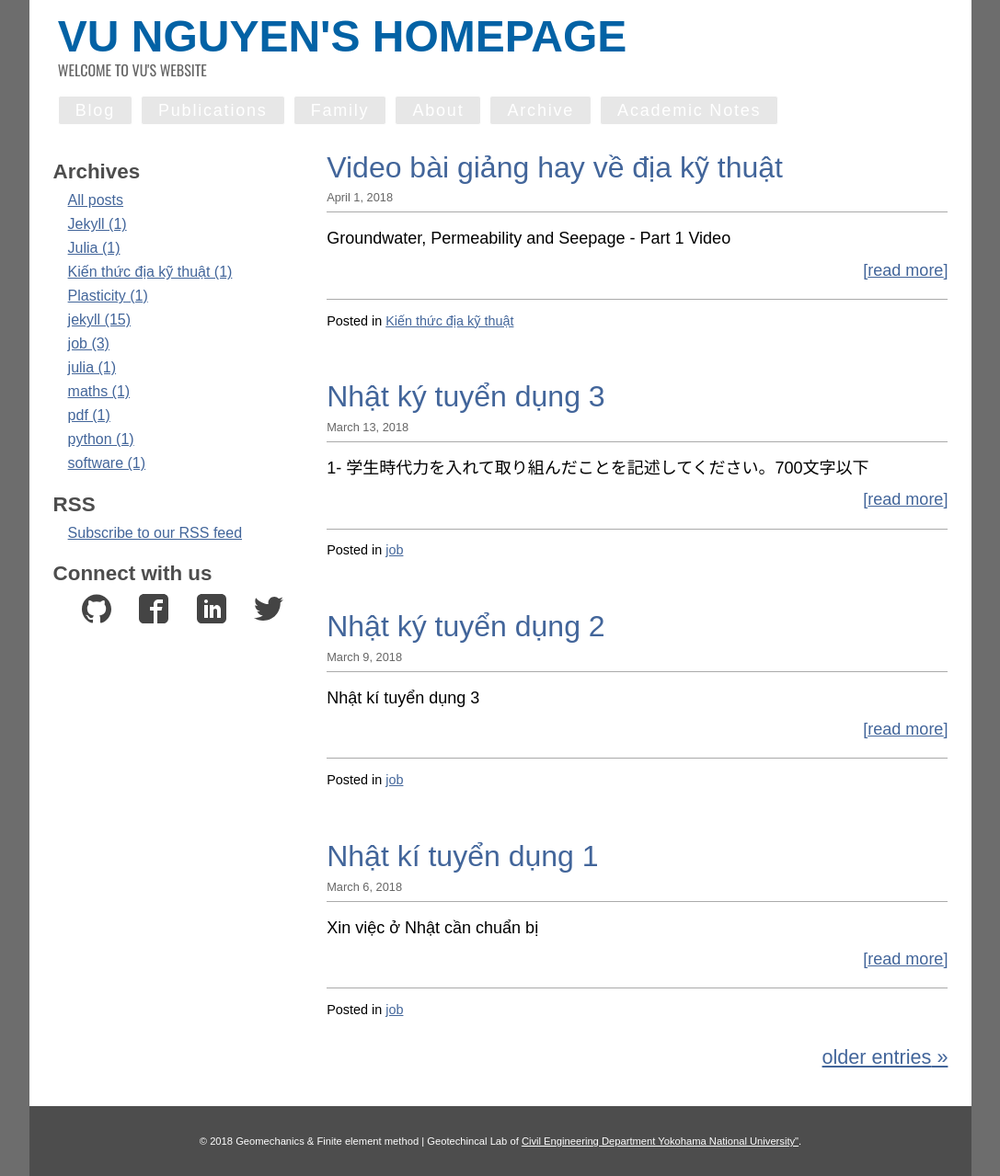
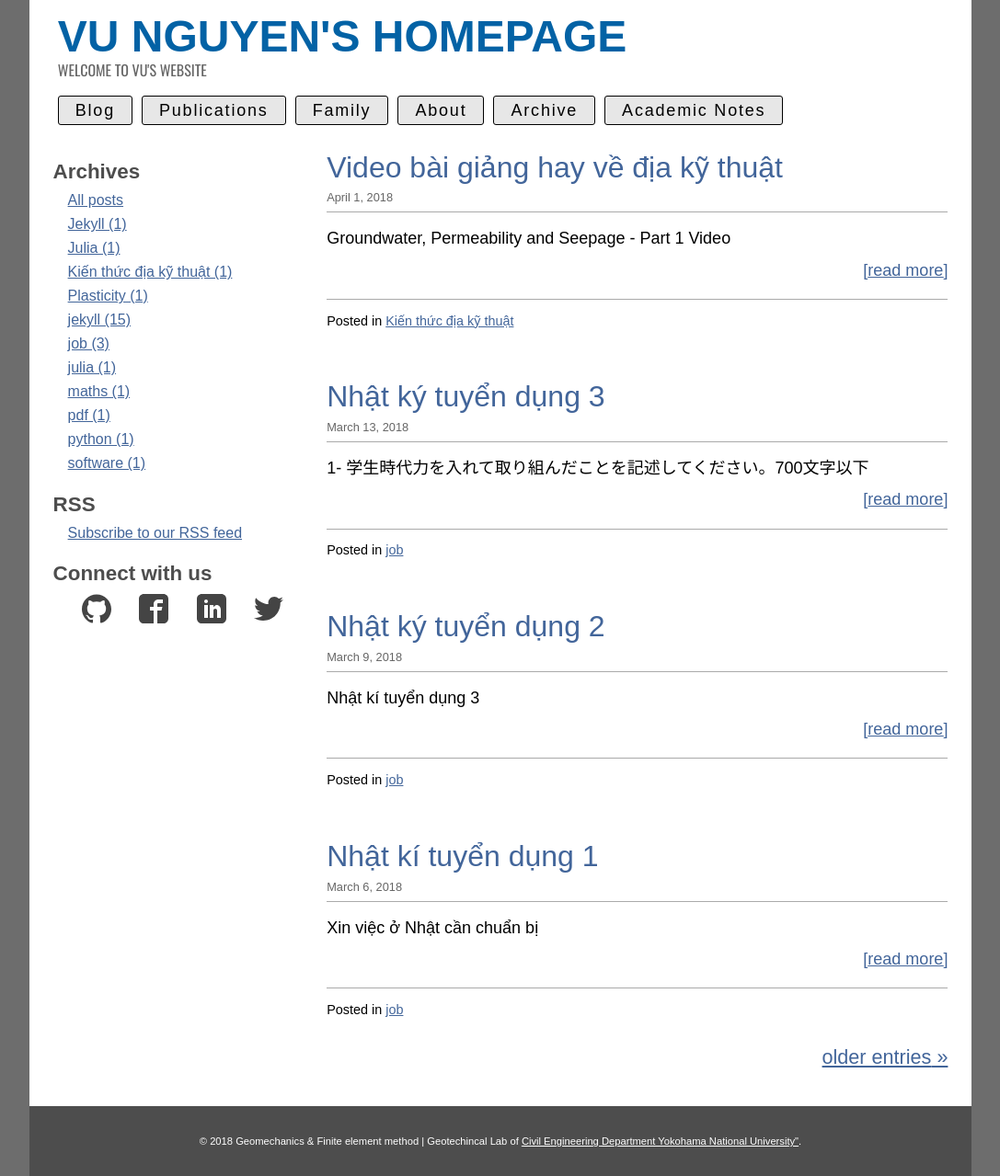
Before and after one commit to quangvunp/geomechanics, a Jekyll site: the page built from index.html, in a window 1280 px wide. Shown: the whole page at 92% size, without its empty margins (96-1183 px from the left). Built offline with Jekyll 4.4.1, drawn with Linux system fonts in a browser that asks for light colours; the list of posts is cut into pages by our own code.

Commit message:
Update main.css

```diff
--- a/css/main.css
+++ b/css/main.css
@@ -6,7 +6,9 @@
 border: 1px solid;
 border-radius: 3px;
 font: 700, 13px, Helvetica;
+margin-right: 10px;
 box-sizing: border-box;
+color: black;
 }
 /* Portions of styles taken from or modified from normalize.css */
 /*! normalize.css v3.0.2 | MIT License | git.io/normalize */
@@ -851,7 +853,6 @@
 
 
 
-
 .comments {
 		width: 70%;
 		margin-left: auto;
```
